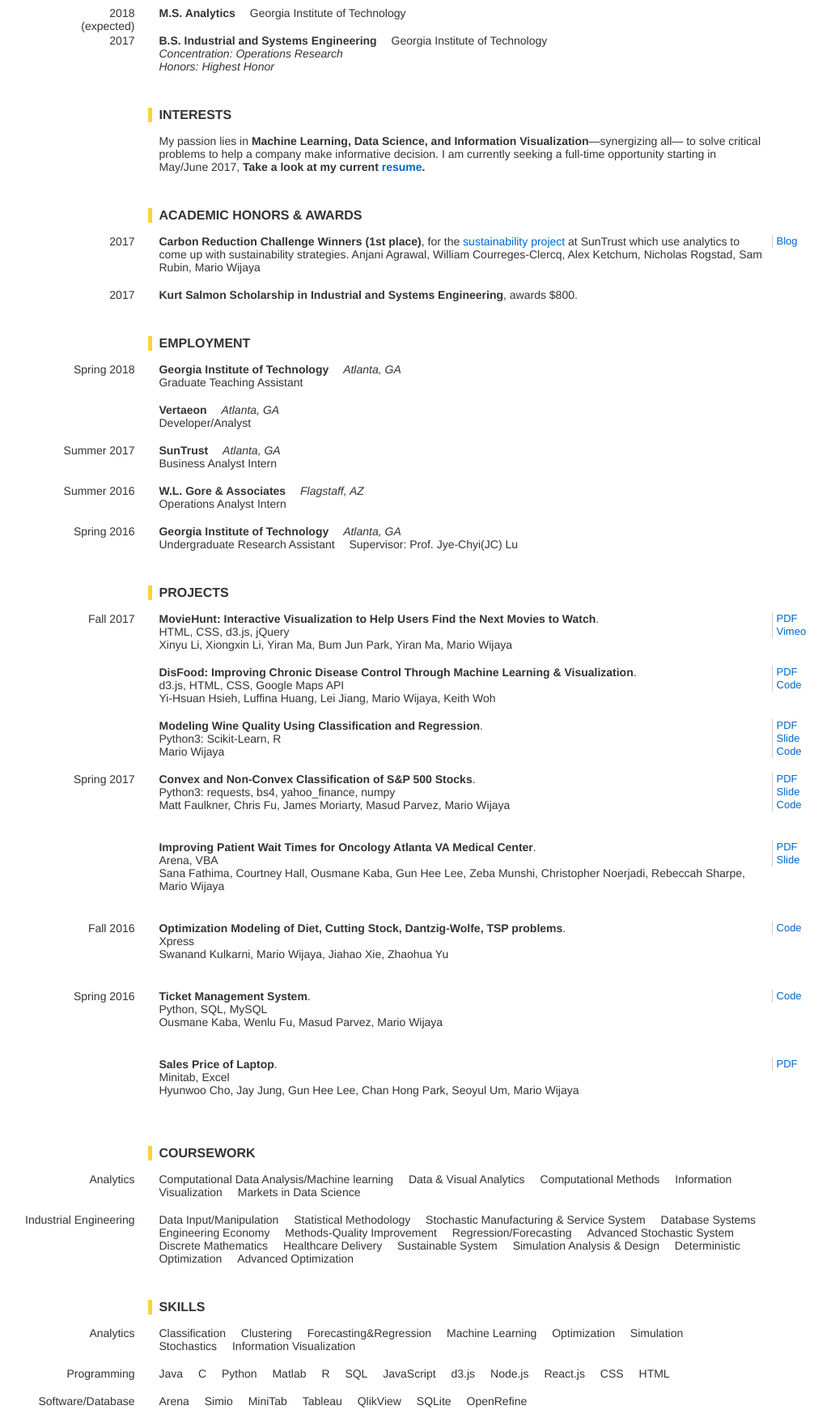
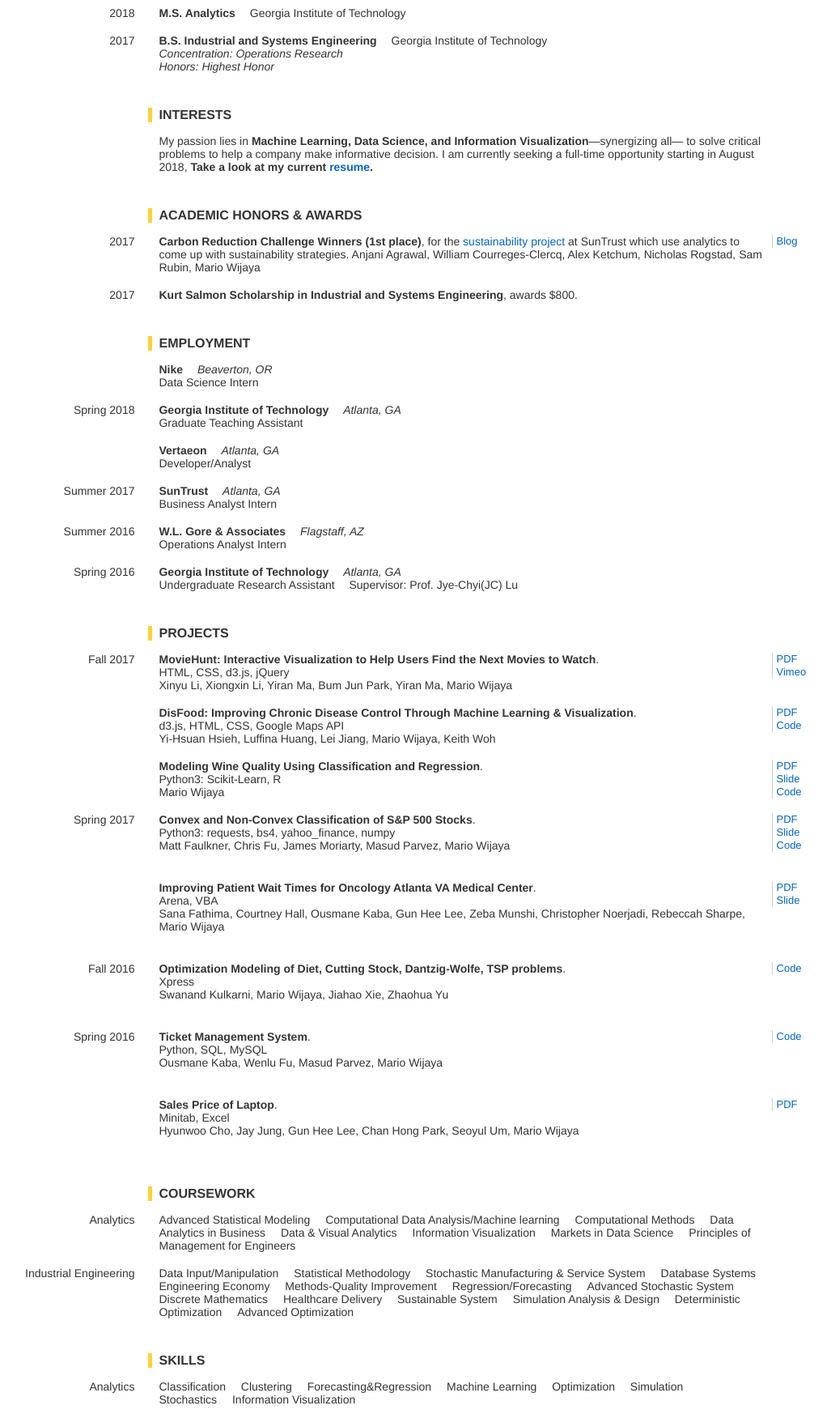
Before and after one commit to mwijaya3/cv, a plain HTML site: page index.html in a window 1280 px wide. Shown: the part 355-2101 px from the top of the page at 81% size, without its empty margins (152-1179 px from the left). Drawn offline with Linux system fonts and the light colour scheme.

Commit message:
Update index.html

```diff
--- a/index.html
+++ b/index.html
@@ -39,7 +39,7 @@
   <h1>Education</h1>
   <ol>
     <li> <span class="left">2018<br>
-      (expected)</span> <strong>M.S. Analytics</strong><span class="space"> </span>Georgia Institute of Technology<br>
+      </span> <strong>M.S. Analytics</strong><span class="space"> </span>Georgia Institute of Technology<br>
     <li> <span class="left">2017</span> <strong>B.S. Industrial and Systems Engineering <span class="space"> </span></strong>Georgia Institute of Technology<br>
       <em>Concentration: Operations Research</em><br>
       <em>Honors: Highest Honor</em>
@@ -50,7 +50,7 @@
 
     <h1>Interests</h1>
   <ol>
-    <li>My passion lies in <strong>Machine Learning, Data Science, and Information Visualization</strong>—synergizing all— to solve critical problems to help a company make informative decision. I am currently seeking a full-time opportunity starting in May/June 2017, <strong> Take a look at my current <a href="./Mario&#39;s CV_files/Wijaya_Mario_Resume.pdf" target="_blank">resume</a>.</strong></li>
+    <li>My passion lies in <strong>Machine Learning, Data Science, and Information Visualization</strong>—synergizing all— to solve critical problems to help a company make informative decision. I am currently seeking a full-time opportunity starting in August 2018, <strong> Take a look at my current <a href="./Mario&#39;s CV_files/Wijaya_Mario_Resume.pdf" target="_blank">resume</a>.</strong></li>
   </ol>
 
   <h1>ACADEMIC Honors &amp; Awards</h1>
@@ -64,6 +64,8 @@
 
   <h1>Employment</h1>
   <ol>
+    <li><span class="left"></span><strong>Nike</strong><span class="space"> </span><em>Beaverton, OR</em><br>
+      Data Science Intern</li>
     <li><span class="left">Spring 2018</span><strong>Georgia Institute of Technology</strong><span class="space"> </span><em>Atlanta, GA</em><br>
       Graduate Teaching Assistant</li>
     <li><span class="left"></span><strong>Vertaeon</strong><span class="space"> </span><em>Atlanta, GA</em><br>
@@ -131,11 +133,14 @@
   <ol>
   <li><span class="left">Analytics</span>
     <ul class="flat">
+    <li>Advanced Statistical Modeling</li>
   	<li>Computational Data Analysis/Machine learning</li>
+    <li>Computational Methods</li>
+    <li>Data Analytics in Business</li>
     <li>Data &amp; Visual Analytics</li>
-    <li>Computational Methods</li>
     <li>Information Visualization</li>
     <li>Markets in Data Science</li>
+    <li>Principles of Management for Engineers</li>
   	</ul>
     </li>
     <li><span class="left">Industrial Engineering</span>
```
